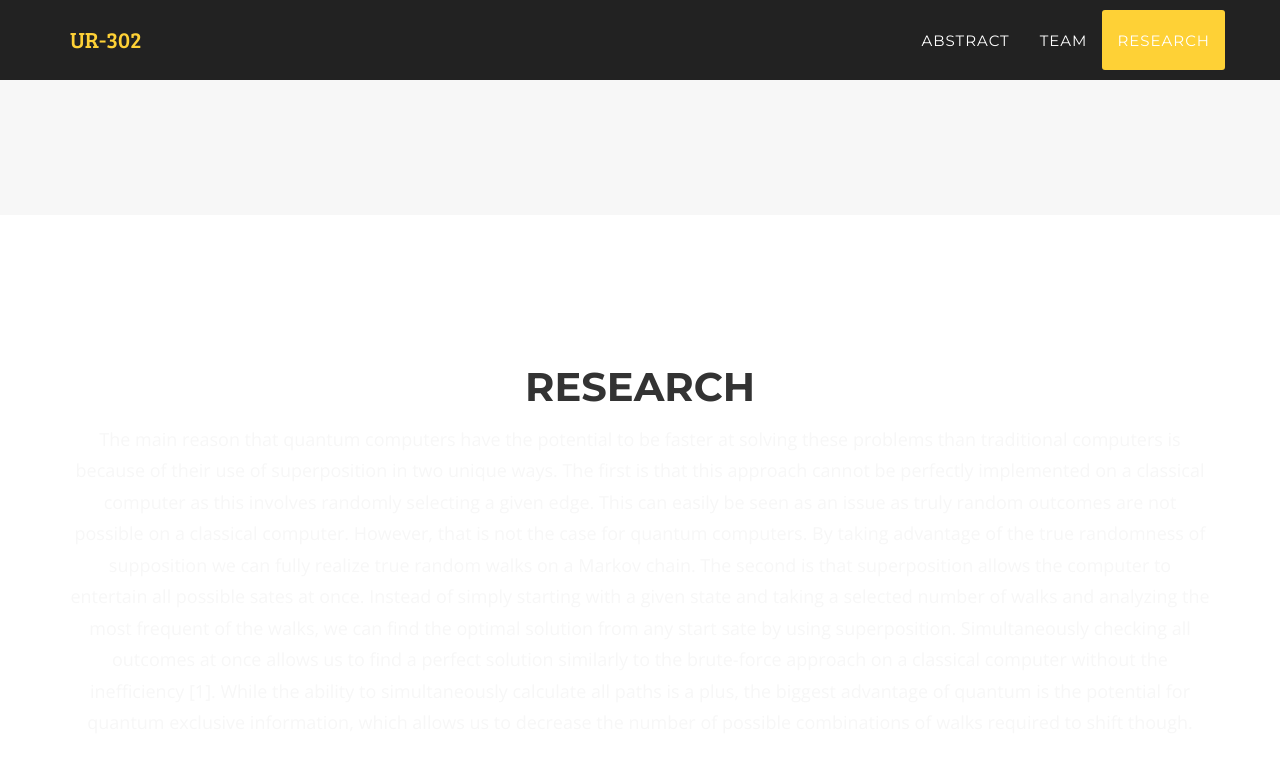
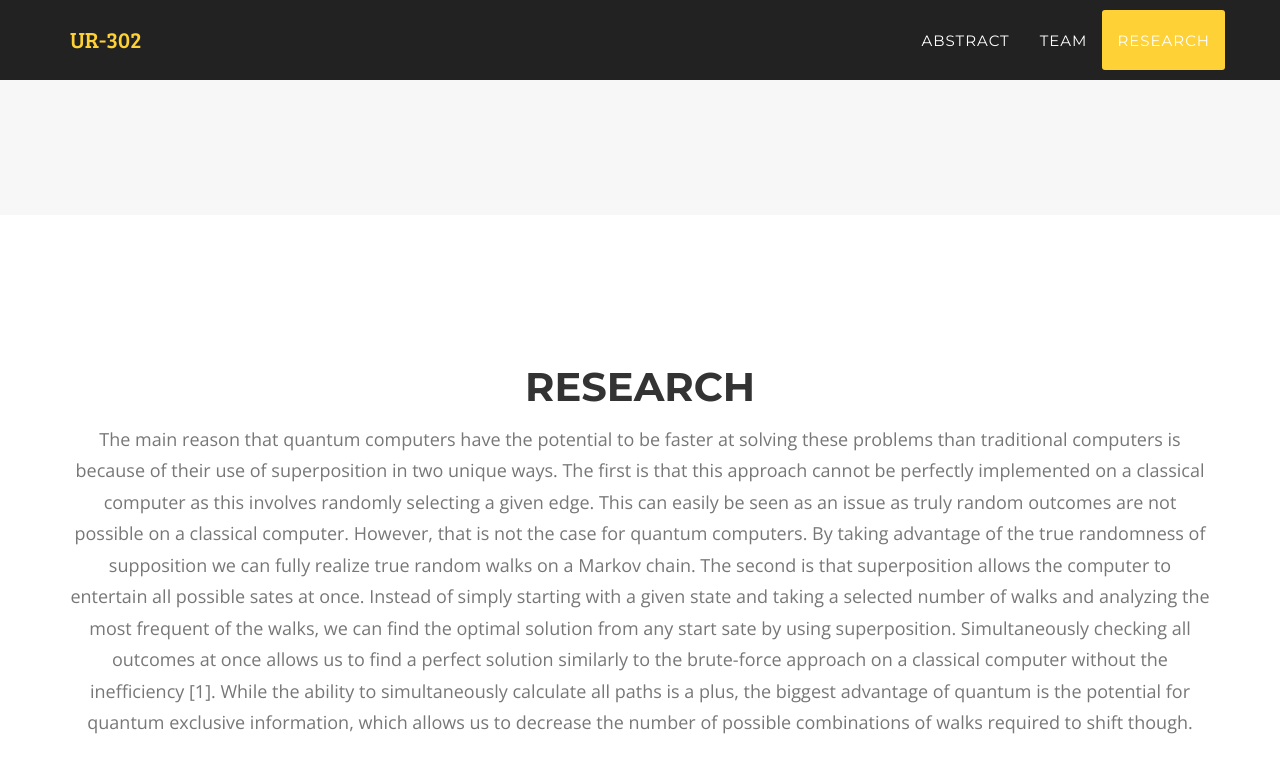
Before and after one commit to Javamorris/Javamorris.github.io, a Jekyll site: the page built from index.html, in a window 1280 px wide and 900 px high, scrolled down 2143 px. Shown: the top 773 px of the window. Built offline with Jekyll 4.4.1, drawn with Linux system fonts in a browser that asks for light colours; some web fonts are replaced.

Commit message:
fixed text to not be light mode

```diff
--- a/_includes/research.html
+++ b/_includes/research.html
@@ -4,7 +4,7 @@
         <div class="row">
             <div class="col-lg-12 text-center">
                 <h2 class="section-heading">Research</h2>
-                <p class="text-base">The main reason that quantum computers have the potential to be faster at solving these problems than traditional computers is because of their use of superposition in two unique ways. The first is that this approach cannot be perfectly implemented on a classical computer as this involves randomly selecting a given edge. This can easily be seen as an issue as truly random outcomes are not possible on a classical computer. However, that is not the case for quantum computers. By taking advantage of the true randomness of supposition we can fully realize true random walks on a Markov chain.  The second is that superposition allows the computer to entertain all possible sates at once. Instead of simply starting with a given state and taking a selected number of walks and analyzing the most frequent of the walks, we can find the optimal solution from any start sate by using superposition. Simultaneously checking all outcomes at once allows us to find a perfect solution  similarly to the brute-force approach on a classical computer without the inefficiency [1]. While the ability to simultaneously calculate all paths is a plus, the biggest advantage of quantum is the potential for quantum exclusive information, which allows us to decrease the number of possible combinations of walks required to shift though.</p>
+                <p class="text-muted">The main reason that quantum computers have the potential to be faster at solving these problems than traditional computers is because of their use of superposition in two unique ways. The first is that this approach cannot be perfectly implemented on a classical computer as this involves randomly selecting a given edge. This can easily be seen as an issue as truly random outcomes are not possible on a classical computer. However, that is not the case for quantum computers. By taking advantage of the true randomness of supposition we can fully realize true random walks on a Markov chain.  The second is that superposition allows the computer to entertain all possible sates at once. Instead of simply starting with a given state and taking a selected number of walks and analyzing the most frequent of the walks, we can find the optimal solution from any start sate by using superposition. Simultaneously checking all outcomes at once allows us to find a perfect solution  similarly to the brute-force approach on a classical computer without the inefficiency [1]. While the ability to simultaneously calculate all paths is a plus, the biggest advantage of quantum is the potential for quantum exclusive information, which allows us to decrease the number of possible combinations of walks required to shift though.</p>
             </div>
         </div>
         <div class="row text-center">
```
